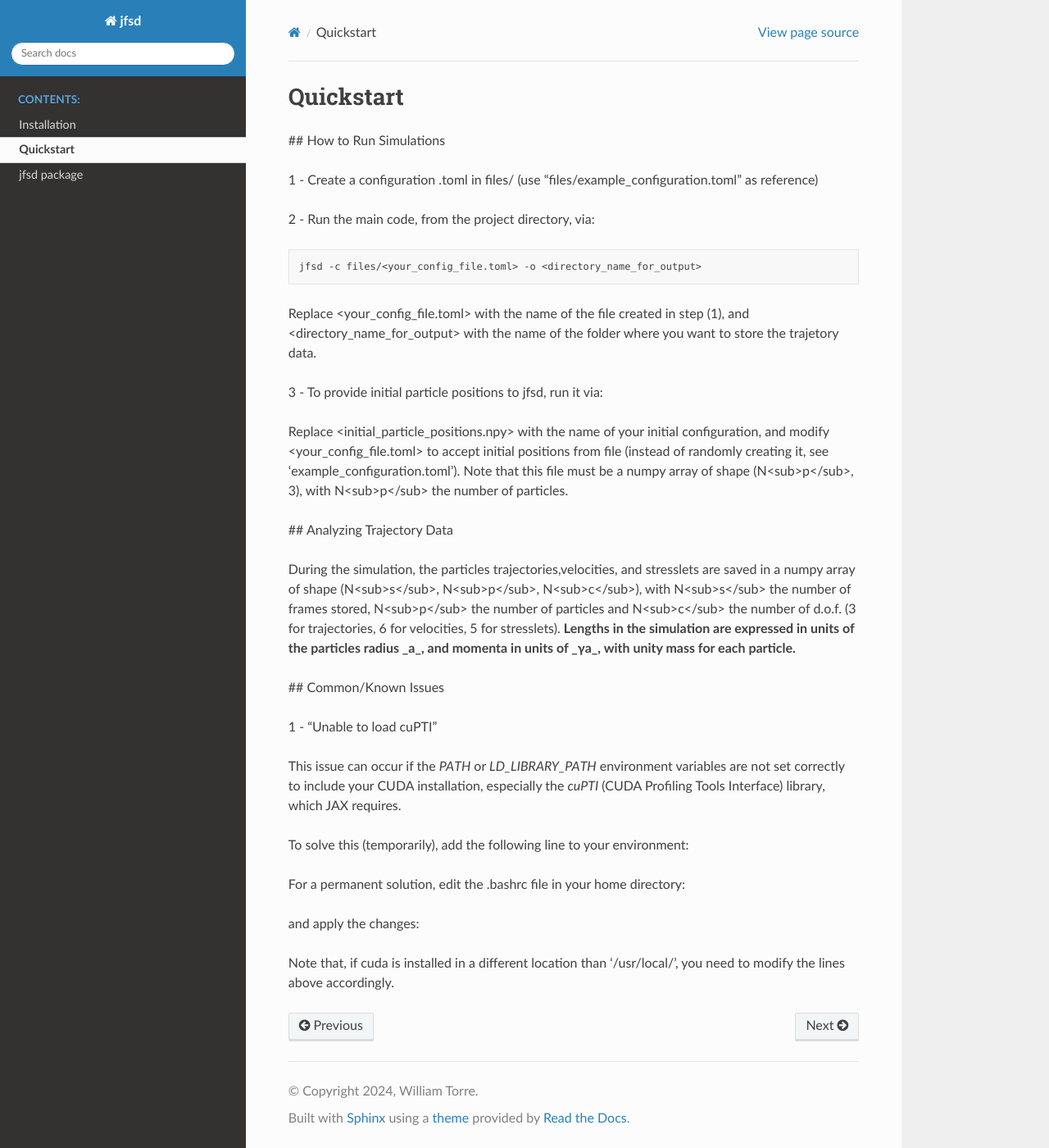
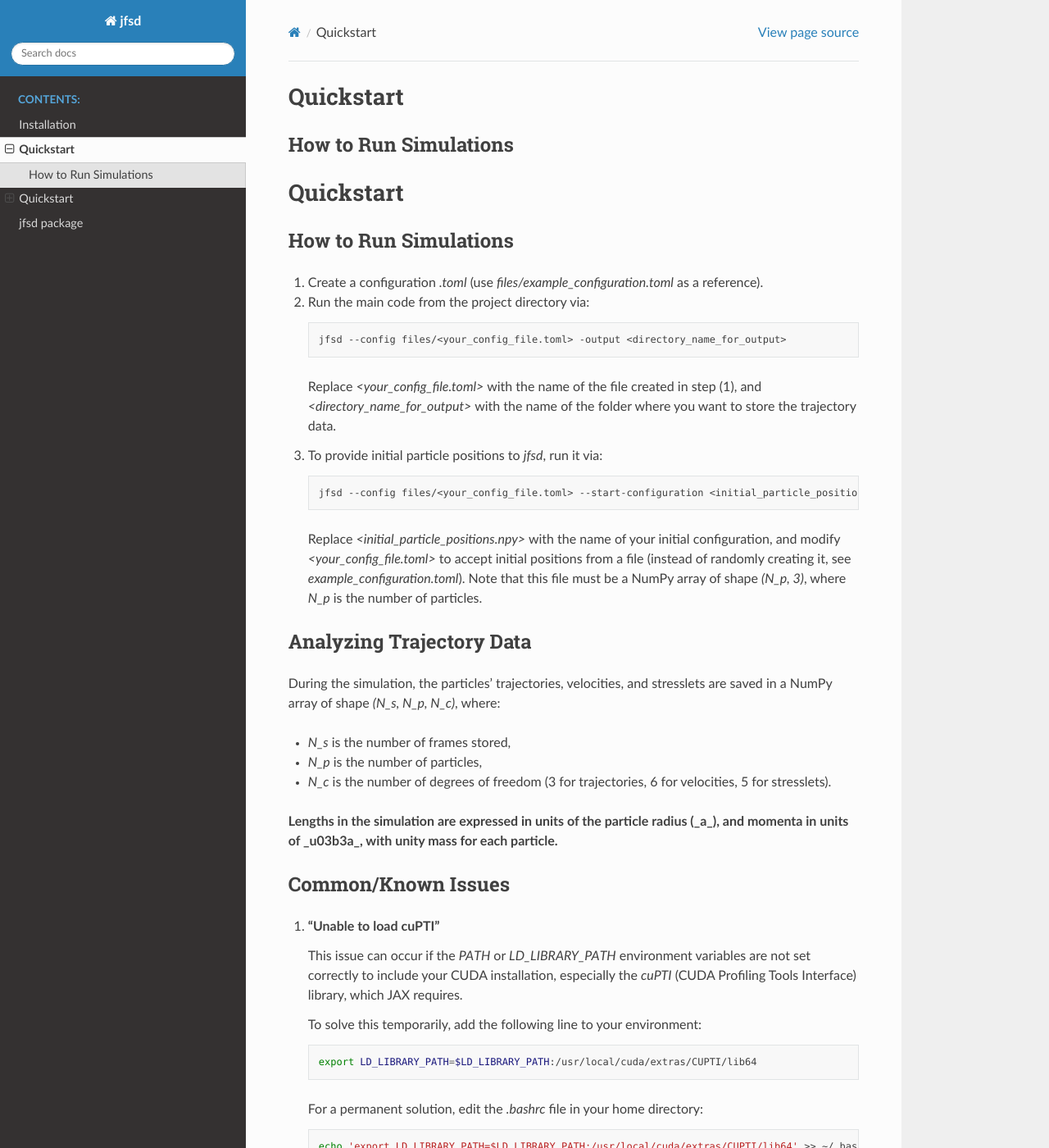
Before and after one commit to torrewk/Python-Jax-Fast-Stokesian-Dynamics, a Sphinx documentation site: the page built from docs/source/quickstart.rst, in a window 1280 px wide and 1400 px high. Shown: the whole window at 82% size. Built offline with Sphinx 7.4.7 and the Read the Docs theme 3.1.0, drawn with Linux system fonts in a browser that asks for light colours; some of the changed text lies outside the part shown.

Commit message:
updated-docs

```diff
--- a/docs/source/quickstart.rst
+++ b/docs/source/quickstart.rst
@@ -1,49 +1,66 @@
 Quickstart
 ==========
 
-## How to Run Simulations
+How to Run Simulations
+-----------------------
+Quickstart
+==========
 
-1 - Create a configuration .toml in files/ (use "files/example_configuration.toml" as reference)
+How to Run Simulations
+-----------------------
 
-2 - Run the main code, from the project directory, via:
+1. Create a configuration `.toml` (use `files/example_configuration.toml` as a reference).
 
-.. code-block:: shell
+2. Run the main code from the project directory via:
 
-	jfsd -c files/<your_config_file.toml> -o <directory_name_for_output>
+   .. code-block:: shell
 
-Replace <your_config_file.toml> with the name of the file created in step (1), and <directory_name_for_output> with the name of the folder where you want to store the trajetory data.
+       jfsd --config files/<your_config_file.toml> -output <directory_name_for_output>
 
-3 - To provide initial particle positions to jfsd, run it via:
+   Replace `<your_config_file.toml>` with the name of the file created in step (1), and `<directory_name_for_output>` with the name of the folder where you want to store the trajectory data.
 
-.. code-block:: shell
-	jfsd -c files/<your_config_file.toml> -s <initial_particle_positions.npy> -o <directory_name_for_output>
+3. To provide initial particle positions to `jfsd`, run it via:
 
-Replace <initial_particle_positions.npy> with the name of your initial configuration, and modify <your_config_file.toml> to accept initial positions from file (instead of randomly creating it, see 'example_configuration.toml'). Note that this file must be a numpy array of shape (N<sub>p</sub>, 3), with N<sub>p</sub> the number of particles.
+   .. code-block:: shell
 
-## Analyzing Trajectory Data
+       jfsd --config files/<your_config_file.toml> --start-configuration <initial_particle_positions.npy> -output <directory_name_for_output>
 
-During the simulation, the particles trajectories,velocities, and stresslets are saved in a numpy array of shape (N<sub>s</sub>, N<sub>p</sub>, N<sub>c</sub>), with N<sub>s</sub> the number of frames stored, N<sub>p</sub> the number of particles and N<sub>c</sub> the number of d.o.f. (3 for trajectories, 6 for velocities, 5 for stresslets).
-**Lengths in the simulation are expressed in units of the particles radius _a_, and momenta in units of _γa_, with unity mass for each particle.**
+   Replace `<initial_particle_positions.npy>` with the name of your initial configuration, and modify `<your_config_file.toml>` to accept initial positions from a file (instead of randomly creating it, see `example_configuration.toml`). Note that this file must be a NumPy array of shape `(N_p, 3)`, where `N_p` is the number of particles.
 
-## Common/Known Issues
+Analyzing Trajectory Data
+-------------------------
 
-1 - "Unable to load cuPTI"
+During the simulation, the particles' trajectories, velocities, and stresslets are saved in a NumPy array of shape `(N_s, N_p, N_c)`, where:
 
-This issue can occur if the `PATH` or `LD_LIBRARY_PATH` environment variables are not set correctly to include your CUDA installation, especially the `cuPTI` (CUDA Profiling Tools Interface) library, which JAX requires.
+- `N_s` is the number of frames stored,
+- `N_p` is the number of particles,
+- `N_c` is the number of degrees of freedom (3 for trajectories, 6 for velocities, 5 for stresslets).
 
-To solve this (temporarily), add the following line to your environment:
+**Lengths in the simulation are expressed in units of the particle radius (_a_), and momenta in units of _\u03b3a_, with unity mass for each particle.**
 
-.. code-block:: shell
-	export LD_LIBRARY_PATH=$LD_LIBRARY_PATH:/usr/local/cuda/extras/CUPTI/lib64
+Common/Known Issues
+-------------------
 
-For a permanent solution, edit the .bashrc file in your home directory:
+1. **"Unable to load cuPTI"**
 
-.. code-block:: shell
-	echo 'export LD_LIBRARY_PATH=$LD_LIBRARY_PATH:/usr/local/cuda/extras/CUPTI/lib64' >> ~/.bashrc
+   This issue can occur if the `PATH` or `LD_LIBRARY_PATH` environment variables are not set correctly to include your CUDA installation, especially the `cuPTI` (CUDA Profiling Tools Interface) library, which JAX requires.
 
-and apply the changes:
+   To solve this temporarily, add the following line to your environment:
 
-.. code-block:: shell
-	source ~/.bashrc
+   .. code-block:: shell
 
-Note that, if cuda is installed in a different location than '/usr/local/', you need to modify the lines above accordingly.
+       export LD_LIBRARY_PATH=$LD_LIBRARY_PATH:/usr/local/cuda/extras/CUPTI/lib64
+
+   For a permanent solution, edit the `.bashrc` file in your home directory:
+
+   .. code-block:: shell
+
+       echo 'export LD_LIBRARY_PATH=$LD_LIBRARY_PATH:/usr/local/cuda/extras/CUPTI/lib64' >> ~/.bashrc
+
+   Apply the changes:
+
+   .. code-block:: shell
+
+       source ~/.bashrc
+
+   Note: If CUDA is installed in a different location than `/usr/local/`, modify the lines above accordingly.
```
Also changed, not shown: docs/source/installation.rst (+33 -31 lines).
